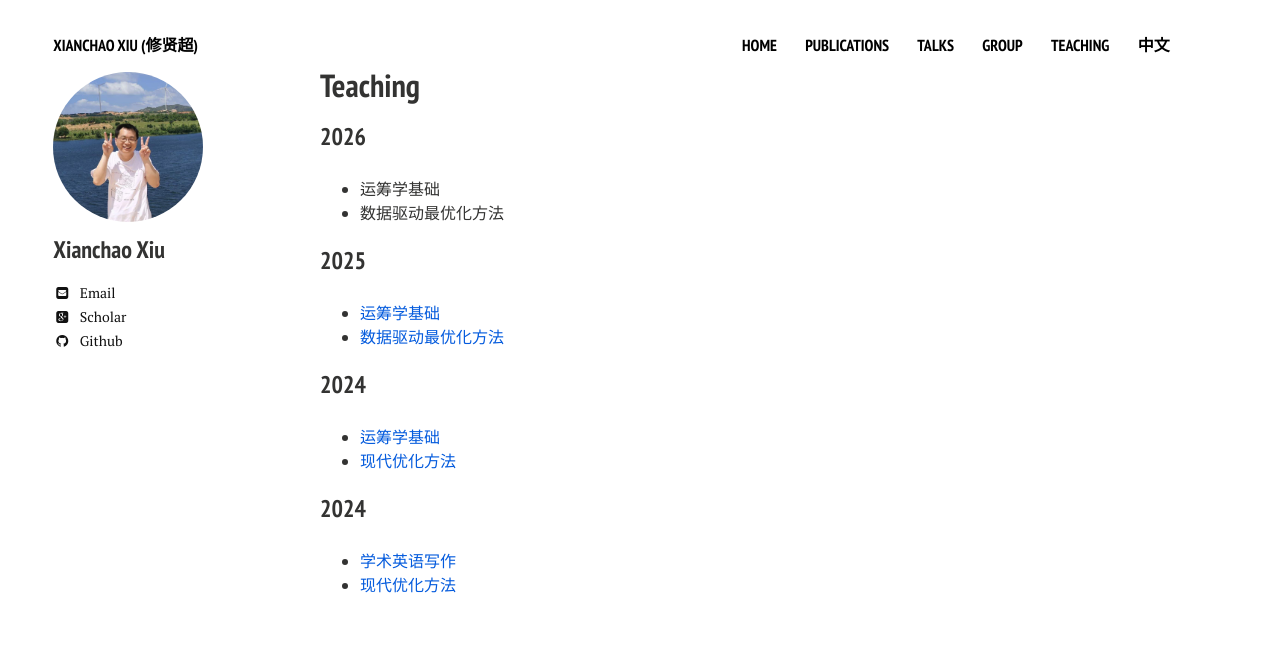
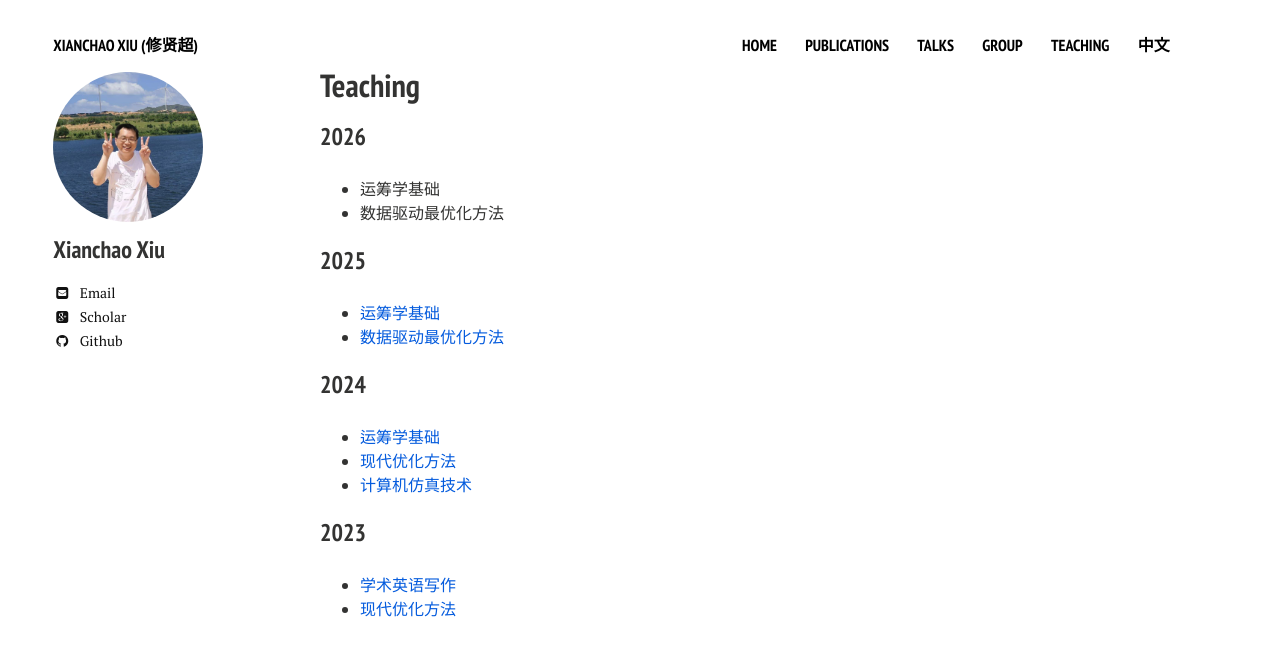
Before and after one commit to xianchaoxiu/xianchaoxiu.github.io, a Jekyll site: the page built from teaching/index.md, in a window 1280 px wide. Shown: the top 656 px of the page. Built offline with Jekyll 4.4.1, drawn with Linux system fonts in a browser that asks for light colours; nearby versions of some CDN libraries.

Commit message:
Update index.md

```diff
--- a/teaching/index.md
+++ b/teaching/index.md
@@ -19,7 +19,9 @@ share: false
 ### 2024
 * <a href="https://xianchaoxiu.github.io/teaching/OR/2024" class="textlink" target="_blank"> 运筹学基础  </a><br>
 * <a href="https://xianchaoxiu.github.io/teaching/OPT/2024" class="textlink" target="_blank"> 现代优化方法  </a><br>
+* <a href="https://xianchaoxiu.github.io/teaching/CAD/2024" class="textlink" target="_blank"> 计算机仿真技术  </a><br>
 
-### 2024
+
+### 2023
 * <a href="https://xianchaoxiu.github.io/teaching/SW/2023" class="textlink" target="_blank"> 学术英语写作  </a><br>
 * <a href="https://xianchaoxiu.github.io/teaching/OPT/2023" class="textlink" target="_blank"> 现代优化方法  </a><br>
```
